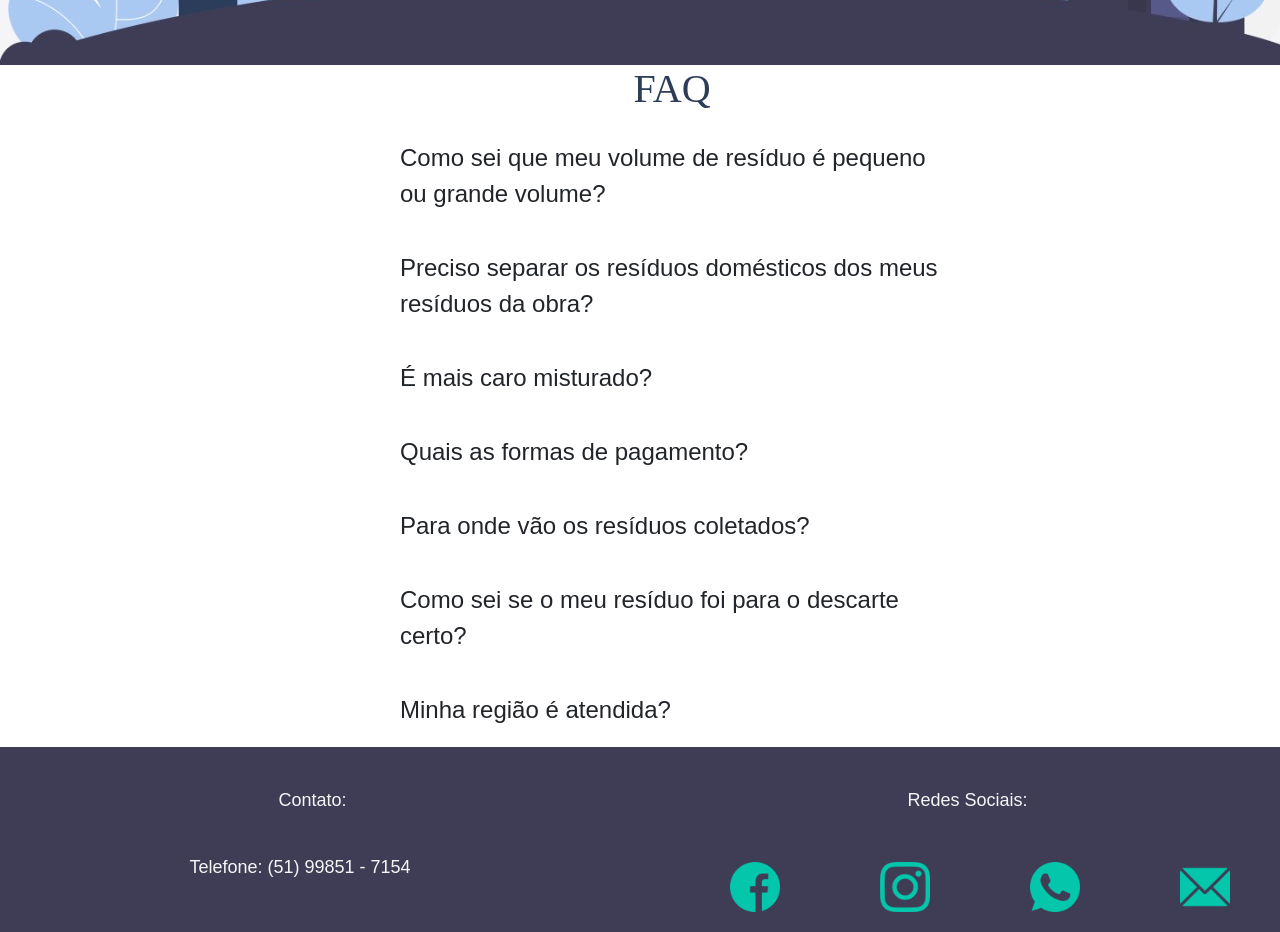
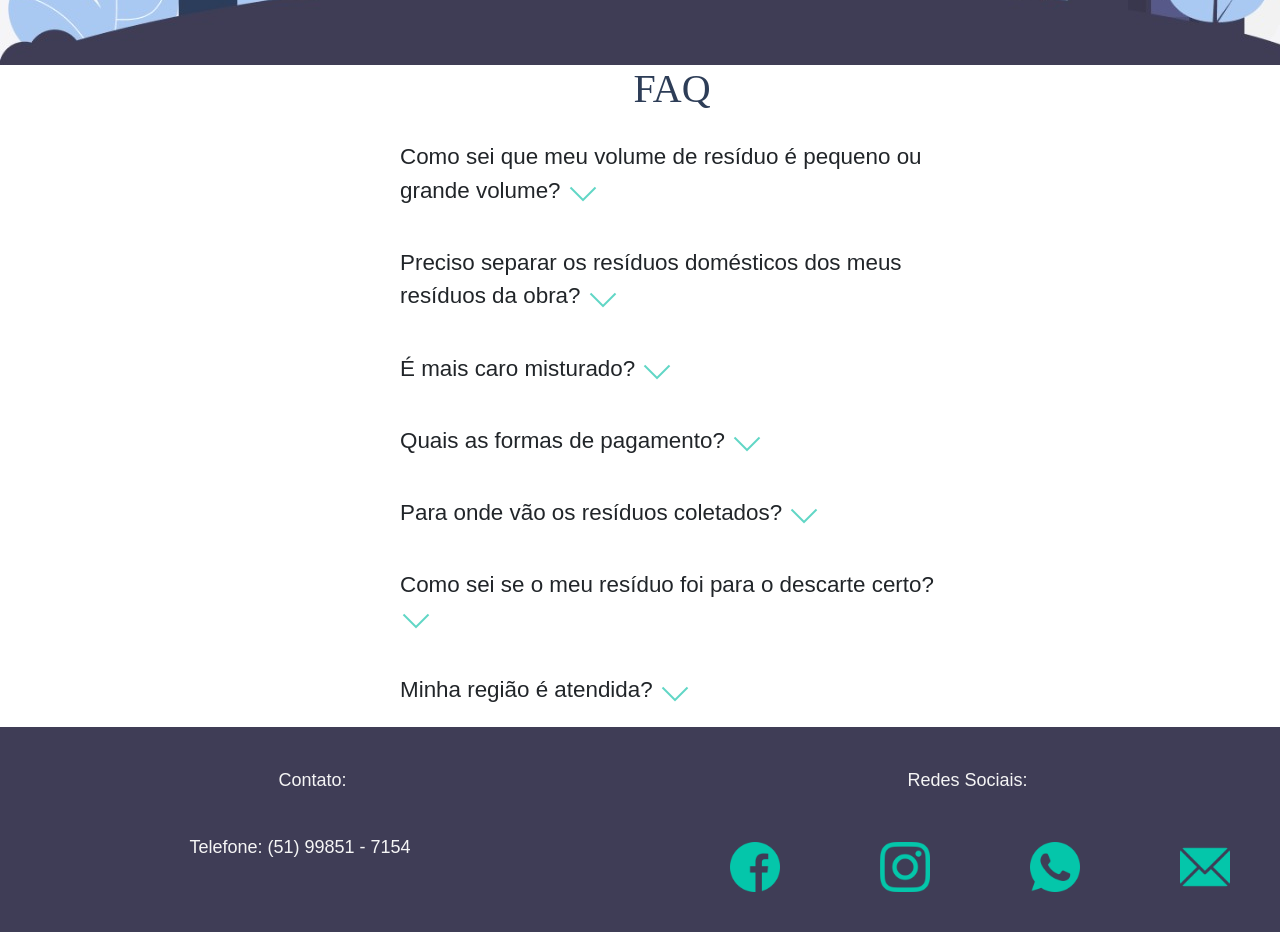
Before and after one commit to aceleradora-TW/descarte-certo, a React (Create React App) app in the folder frontend/: page / in a window 1280 px wide. Shown: the part 780-1712 px from the top of the page. Built offline with nearby package versions, Linux system fonts and the light colour scheme.

Commit message:
@helena @brayan @jhuan Adiciona Icone FAQ

```diff
--- a/frontend/src/components/FAQ/FaqComponent.js
+++ b/frontend/src/components/FAQ/FaqComponent.js
@@ -1,5 +1,6 @@
 import React from 'react'
 import { Accordion, Card, Button } from "react-bootstrap";
+import Icone from '../images/icon-faq.png'
 import 'bootstrap/dist/css/bootstrap.min.css'
 import './FaqStyle.css'
 import { string } from 'prop-types';
@@ -12,9 +13,9 @@ function FaqComponent() {
             <Accordion>
                 {/* Card 1 */}
                 <Card>
-                    <Card.Header >
+                    <Card.Header>
                         <Accordion.Toggle as={Button} variant="" eventKey="0">
-                            Como sei que meu volume de resíduo é pequeno ou grande volume?
+                            Como sei que meu volume de resíduo é pequeno ou grande volume?    <img src={Icone} />
                         </Accordion.Toggle>
                     </Card.Header>
                     <Accordion.Collapse eventKey="0">
@@ -28,7 +29,7 @@ function FaqComponent() {
                 <Card>
                     <Card.Header>
                         <Accordion.Toggle as={Button} variant="" eventKey="1">
-                            Preciso separar os resíduos domésticos dos meus resíduos da obra?
+                            Preciso separar os resíduos domésticos dos meus resíduos da obra?    <img src={Icone} />
                         </Accordion.Toggle>
                     </Card.Header>
                     <Accordion.Collapse eventKey="1">
@@ -47,7 +48,7 @@ function FaqComponent() {
                 <Card>
                     <Card.Header>
                         <Accordion.Toggle as={Button} variant="" eventKey="2">
-                            É mais caro misturado?
+                            É mais caro misturado?   <img src={Icone} />
                         </Accordion.Toggle>
                     </Card.Header>
                     <Accordion.Collapse eventKey="2">
@@ -60,7 +61,7 @@ function FaqComponent() {
                 <Card>
                     <Card.Header>
                         <Accordion.Toggle as={Button} variant="" eventKey="3">
-                            Quais as formas de pagamento?
+                            Quais as formas de pagamento?   <img src={Icone} />
                         </Accordion.Toggle>
                     </Card.Header>
                     <Accordion.Collapse eventKey="3">
@@ -73,7 +74,7 @@ function FaqComponent() {
                 <Card>
                     <Card.Header>
                         <Accordion.Toggle as={Button} variant="" eventKey="4">
-                            Para onde vão os resíduos coletados?
+                            Para onde vão os resíduos coletados?   <img src={Icone} />
                         </Accordion.Toggle>
                     </Card.Header>
                     <Accordion.Collapse eventKey="4">
@@ -87,13 +88,13 @@ function FaqComponent() {
                 <Card>
                     <Card.Header>
                         <Accordion.Toggle as={Button} variant="" eventKey="5">
-                            Como sei se o meu resíduo foi para o descarte certo?
+                            Como sei se o meu resíduo foi para o descarte certo?   <img src={Icone} />
                         </Accordion.Toggle>
                     </Card.Header>
                     <Accordion.Collapse eventKey="5">
                         <Card.Body>Todas as coletas realizadas através do serviço da 5Marias, são monitoradas e garantem a destinação correta aos locais licenciados e/ou autorizados.
                         O cliente de pequenos volumes recebe ao final do descarte o CDF - Certificado de Destinação Final, a garantia de descarte correto do resíduo.
-                        Já os clientes que fazem uso de caçambas, recebem uma cópia do MTRCC - Manifesto de Transporte de Resíduos da Construção Civil, documento obrigatório e comprobatório po descarte correto para grandes volumes.
+                        Já os clientes que fazem uso de caçambas, recebem uma cópia do MTRCC - Manifesto de Transporte de Resíduos da Construção Civil, documento obrigatório e comprobatório pro descarte correto para grandes volumes.
                         </Card.Body>
                     </Accordion.Collapse>
                 </Card>
@@ -102,7 +103,7 @@ function FaqComponent() {
                 <Card>
                     <Card.Header>
                         <Accordion.Toggle as={Button} variant="" eventKey="6">
-                            Minha região é atendida?
+                            Minha região é atendida?  <img src={Icone} />
                         </Accordion.Toggle>
                     </Card.Header>
                     <Accordion.Collapse eventKey="6">
--- a/frontend/src/components/FAQ/FaqStyle.css
+++ b/frontend/src/components/FAQ/FaqStyle.css
@@ -6,13 +6,16 @@
   font-size: 1.5rem;
 }
 
+.img {
+  border-color: red;
+}
+
 /* Alteracao do estilo do btn do bootstrap */
 .btn.btn {
-  font-size: 1.5rem;
+  font-size: 1.4rem;
   width: 100%;
   text-align: left;
-  content: "\e114";
-}
+  }
 
 /* Alteracao da cor de fundo do FAQ */
 .div{
@@ -32,7 +35,6 @@
     color: #2d3d57;
     font-family: 'Montserrat', sans-serif;
     text-align: justify;
-
 }
 
 /* Alteracao de estilo de todos os cabecalhos dos cards do bootstrap */
```
Also changed, not shown: 1 other file (tests, documents, lock files or other folders).
